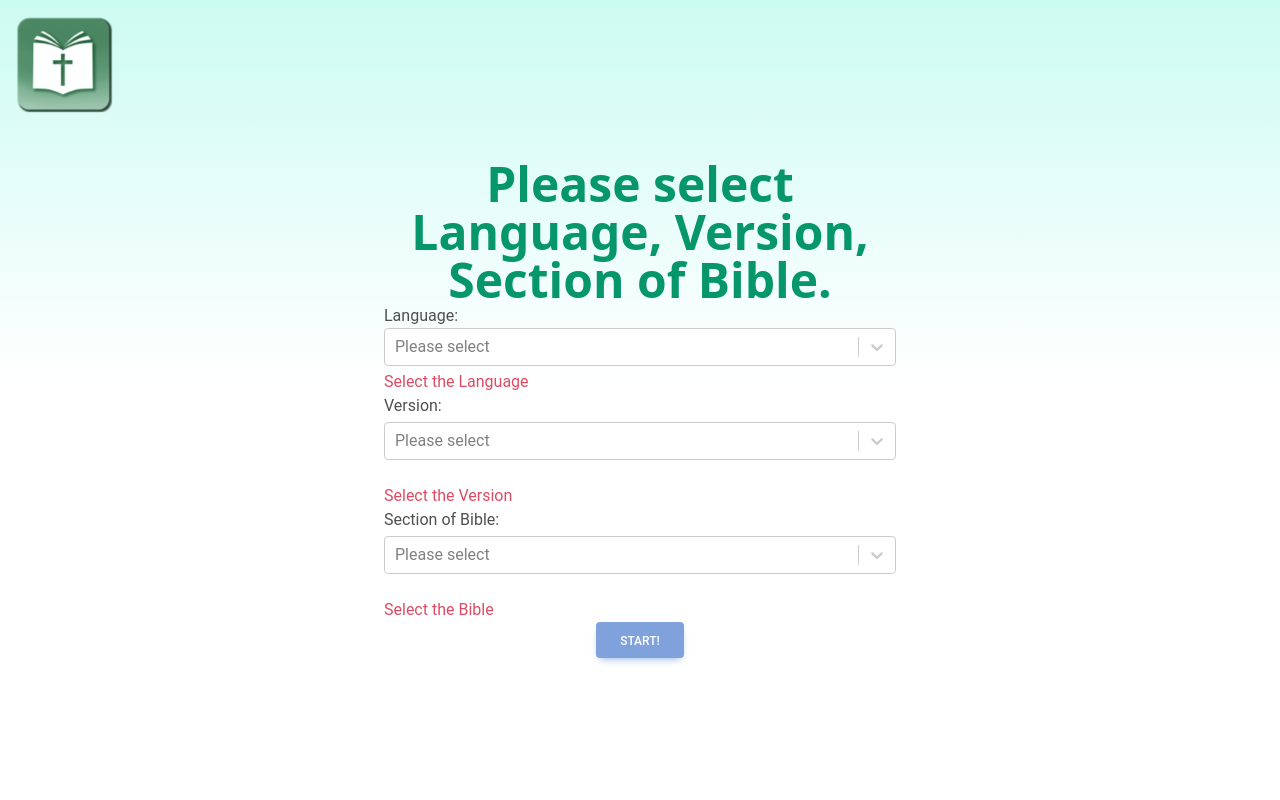
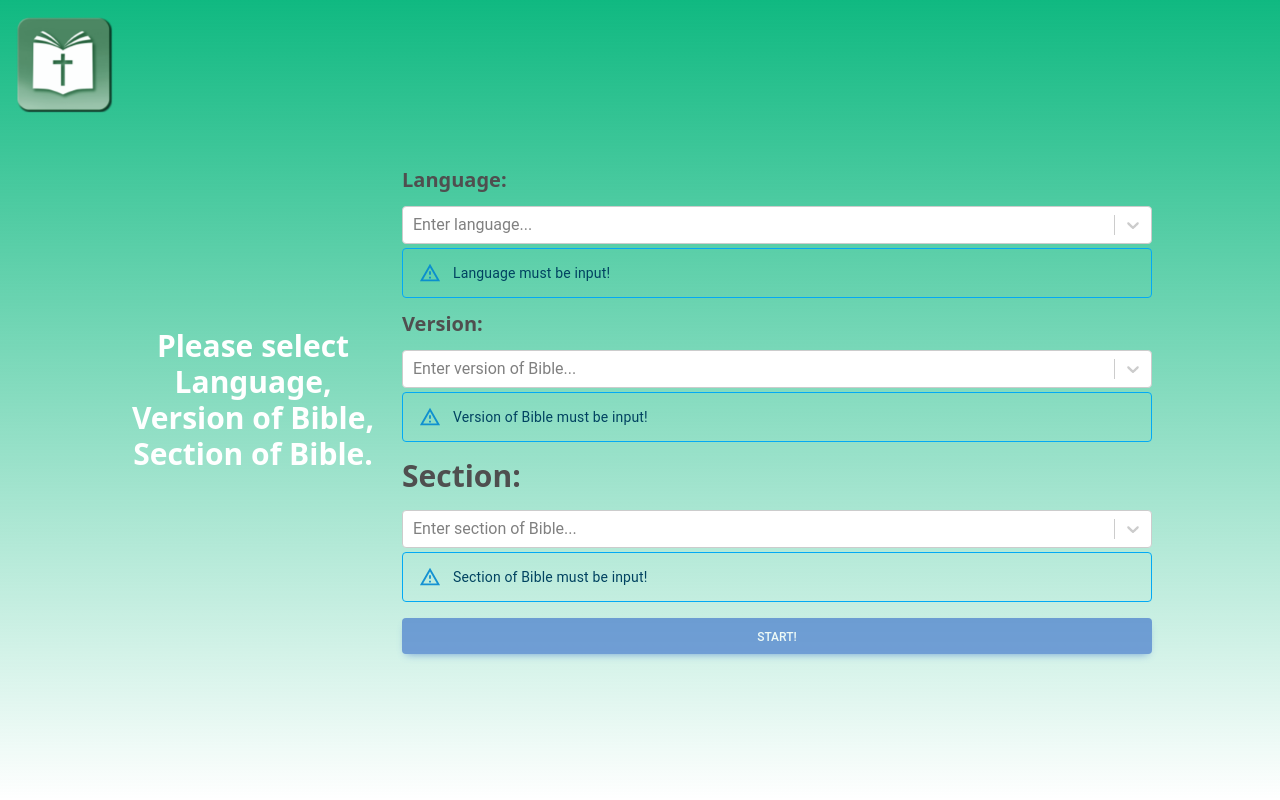
Before and after one commit to mcyandex/react-buble-quiz, a React (Create React App) app: page /before in a window 1280 px wide. Built offline with nearby package versions, Linux system fonts and the light colour scheme.

Commit message:
Fix: main UI

```diff
--- a/src/App.js
+++ b/src/App.js
@@ -13,7 +13,7 @@ export default function App() {
       md={5}
       sm={12}
     >
-      <div className="flex justify-center items-center gap-10 sm:gap-16 md:gap-24 xl:gap-32 flex-col sm:flex-row w-full h-screen pt-96 h-96 bg-gradient-to-b from-emerald-500 ">
+      <div className="flex justify-center items-center gap-10 sm:gap-16 md:gap-24 xl:gap-32 flex-col sm:flex-row w-full h-screen pt-96 bg-gradient-to-b from-emerald-500 ">
         <Link to="/instruction">
           <Button
             className="w-40 h-12 md:w-48 md:h-14 xl:w-56 xl:h-16 gap-4  "
--- a/src/index.js
+++ b/src/index.js
@@ -33,7 +33,6 @@ root.render(
         <Route path="/before" element={<BeforePage />} />
         <Route path="/main/:lang/:section" element={<MainPage />} />
         <Route path="/instruction" element={<InstructionPage />} />
-
         <Route path="/basic" element={<Basic />} />
         <Route path="/multiple-choice" element={<MultipleChoice />} />
         <Route path="/card" element={<Card />} />
--- a/src/pages/before/index.js
+++ b/src/pages/before/index.js
@@ -1,13 +1,13 @@
 import React, { useState, useEffect, version } from "react";
-import { MDBBtn, MDBContainer, MDBTypography } from "mdb-react-ui-kit";
+import { MDBBtn, MDBTypography } from "mdb-react-ui-kit";
 import Select from "react-select";
 import { useNavigate } from "react-router-dom";
+import Alert from "@mui/material/Alert";
 
 import LANG_DATA from "./data/LanguagesData.json";
 import SECTION_DATA from "./data/SectionsData.json";
 
 import "./styles.css";
-import { FormControl, InputLabel, NativeSelect } from "@mui/material";
 
 export default function Before(props) {
   const [versionOptions, setVersionOptions] = useState([]);
@@ -48,19 +48,18 @@ export default function Before(props) {
   };
 
   return (
-    <div className="px-96 pt-40 before-page h-96 bg-gradient-to-b from-teal-100">
-      <MDBTypography
-        id="language"
-        tag={"h4"}
-        className="font-sans hover:font-serif text-emerald-600 font-bold text-center text-5xl"
-      >
-        Please select Language, Version, Section of Bible.
+    <div className="before-page h-screen bg-gradient-to-b from-emerald-500 flex flex-col md:flex-row md:gap-6 md:items-center">
+      <MDBTypography className="font-sans font-bold text-white text-center text-2xl  sm:text-3xl py-6 md:w-1/4">
+        Please select Language, Version of Bible, Section of Bible.
       </MDBTypography>
-
+      <div className="mt-2 md:w-3/4">
+        <div className="mt-1 w-full justify-between items-center gap-4">
+          <div className="font-sans font-bold py-1 md:py-4 text-lg sm:text-xl xl:mt-2 mb-2">
             Language:
+          </div>
           <Select
-        className="mb-1"
-        placeholder={"Please select"}
+            className="mb-1 sm:w-full"
+            placeholder={"Enter language..."}
             options={LANG_DATA}
             getOptionLabel={(option) => option.language}
             getOptionValue={(option) => option.language}
@@ -71,26 +70,34 @@ export default function Before(props) {
               setSelectedVersion({});
             }}
             value={
-          localStorage.getItem("language") ? selectedLanguage : "Please select"
+              localStorage.getItem("language")
+                ? selectedLanguage
+                : "Please select"
             }
             required
           />
+        </div>
         {!selectedLanguage.language && (
-        <p className="text-danger">Select the Language</p>
+          <Alert variant="outlined" color="info" severity="warning">
+            Language must be input!
+          </Alert>
         )}
 
-      <label htmlFor="language" className="mb-1">
+        <div className="mt-2 w-full justify-between items-center gap-4">
+          <div className="font-sans font-bold py-1 md:py-4 text-lg sm:text-xl xl:mt-2 mb-2">
             Version:
-      </label>
+          </div>
           <Select
-        className="mb-4"
-        placeholder={"Please select"}
+            className="mb-1 sm:w-full"
+            placeholder={"Enter version of Bible..."}
             options={versionOptions}
             getOptionLabel={(option) =>
               option.short_name && `${option.short_name} - ${option.full_name}`
             }
             getOptionValue={(option) => option.short_name}
-        value={selectedVersion.short_name ? selectedVersion : "Please select"}
+            value={
+              selectedVersion.short_name ? selectedVersion : "Please select"
+            }
             onChange={(val) => {
               setSelectedVersion(val);
               localStorage.setItem("version-short", val.short_name);
@@ -98,16 +105,20 @@ export default function Before(props) {
             }}
             required
           />
+        </div>
         {!selectedVersion.short_name && (
-        <p className="text-danger">Select the Version</p>
+          <Alert variant="outlined" color="info" severity="warning">
+            Version of Bible must be input!
+          </Alert>
         )}
 
-      <label htmlFor="language" className="mb-1">
-        Section of Bible:
-      </label>
+        <div className="mt-2 w-full justify-between items-center gap-4">
+          <div className="font-sans font-bold py-2 text-lg sm:text-xl lg:text-2xl  xl:text-3xl xl:mt-2 mb-2">
+            Section:
+          </div>
           <Select
-        className="mb-4"
-        placeholder={"Please select"}
+            className="mb-1 sm:w-full"
+            placeholder={"Enter section of Bible..."}
             options={SECTION_DATA}
             getOptionLabel={(option) => option.bible}
             getOptionValue={(option) => option.bible}
@@ -122,13 +133,17 @@ export default function Before(props) {
               localStorage.setItem("section-label", val.label);
             }}
           />
+        </div>
         {!selectedSection.value && (
-        <p className="text-danger">Select the Bible</p>
+          <Alert variant="outlined" color="info" severity="warning">
+            Section of Bible must be input!
+          </Alert>
         )}
 
         <div className="text-center">
           <MDBBtn
             type="submit"
+            className="w-full bg-green-600 mt-3"
             onClick={onStart}
             disabled={
               !(
@@ -142,5 +157,6 @@ export default function Before(props) {
           </MDBBtn>
         </div>
       </div>
+    </div>
   );
 }
--- a/tailwind.config.js
+++ b/tailwind.config.js
@@ -1,5 +1,6 @@
 /** @type {import('tailwindcss').Config} */
 module.exports = {
+
   content: [
     "./src/**/*.{js,jsx,ts,tsx}",
   ],
```
Also changed, not shown: src/pages/main/index.js (+43 -40 lines). Lines whose indentation alone changed are shown as unchanged.
